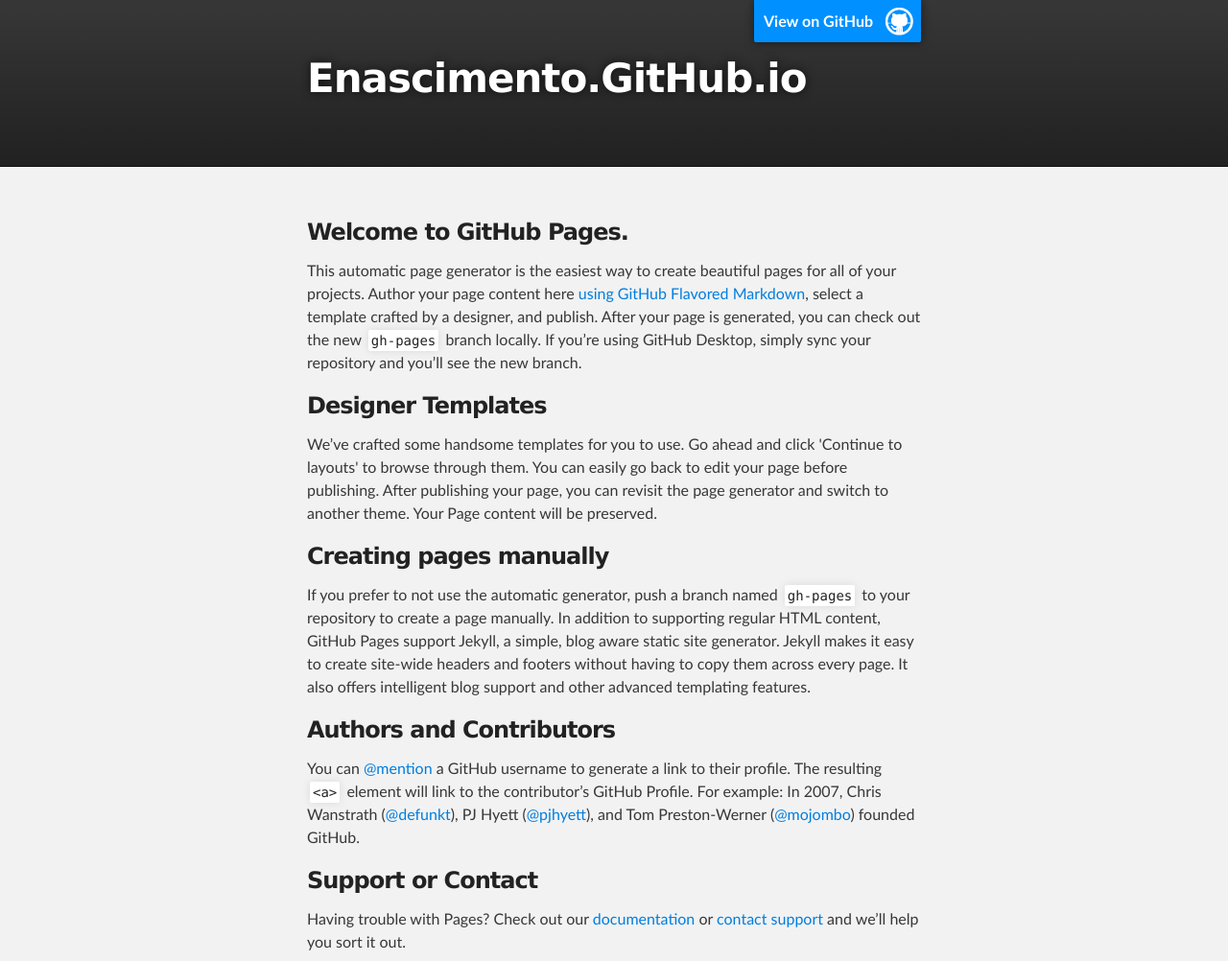
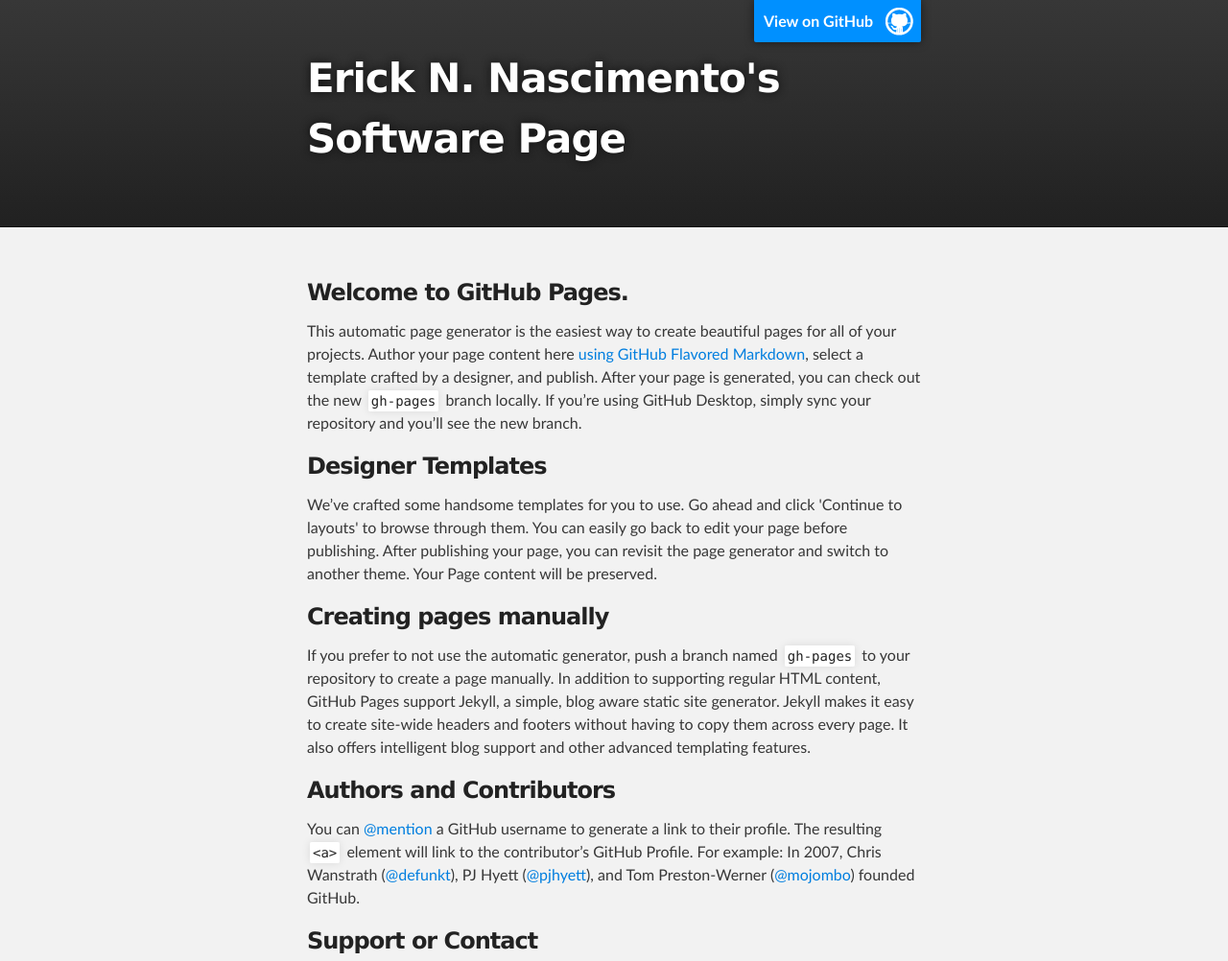
Before and after one commit to enascimento/enascimento.github.io, a plain HTML site: page index.html in a window 1280 px wide. Shown: the top 1002 px of the page at 96% size. Drawn offline with Linux system fonts and the light colour scheme.

Commit message:
gen: changed name.

```diff
--- a/index.html
+++ b/index.html
@@ -8,7 +8,7 @@
 
     <link rel="stylesheet" type="text/css" media="screen" href="stylesheets/stylesheet.css">
 
-    <title>Erick N. Nascimento</title>
+    <title>Erick N. Nascimento's Software Page</title>
   </head>
 
   <body>
@@ -18,7 +18,7 @@
         <header class="inner">
           <a id="forkme_banner" href="https://github.com/enascimento">View on GitHub</a>
 
-          <h1 id="project_title">Enascimento.GitHub.io</h1>
+          <h1 id="project_title">Erick N. Nascimento's Software Page</h1>
           <h2 id="project_tagline"></h2>
 
         </header>
```
